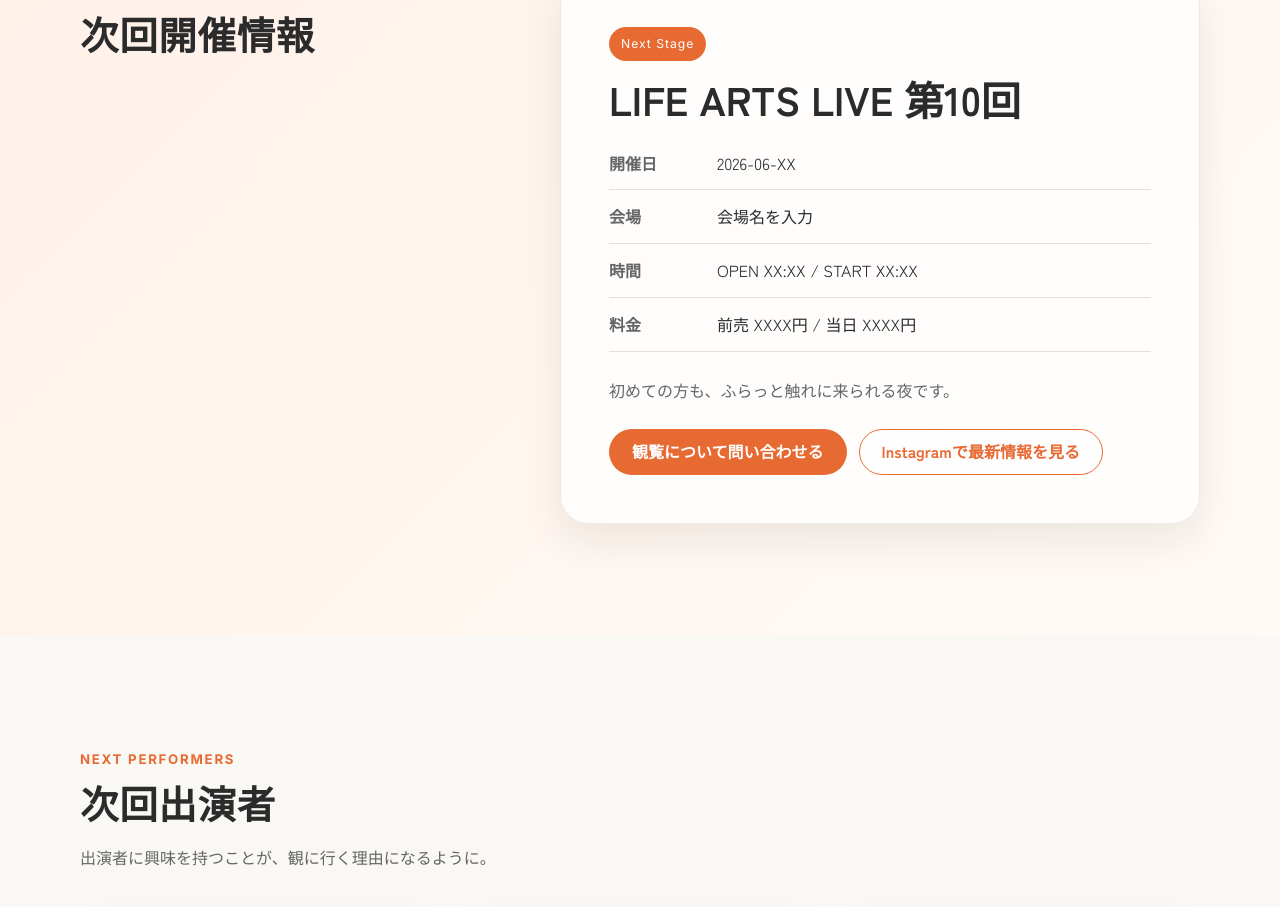
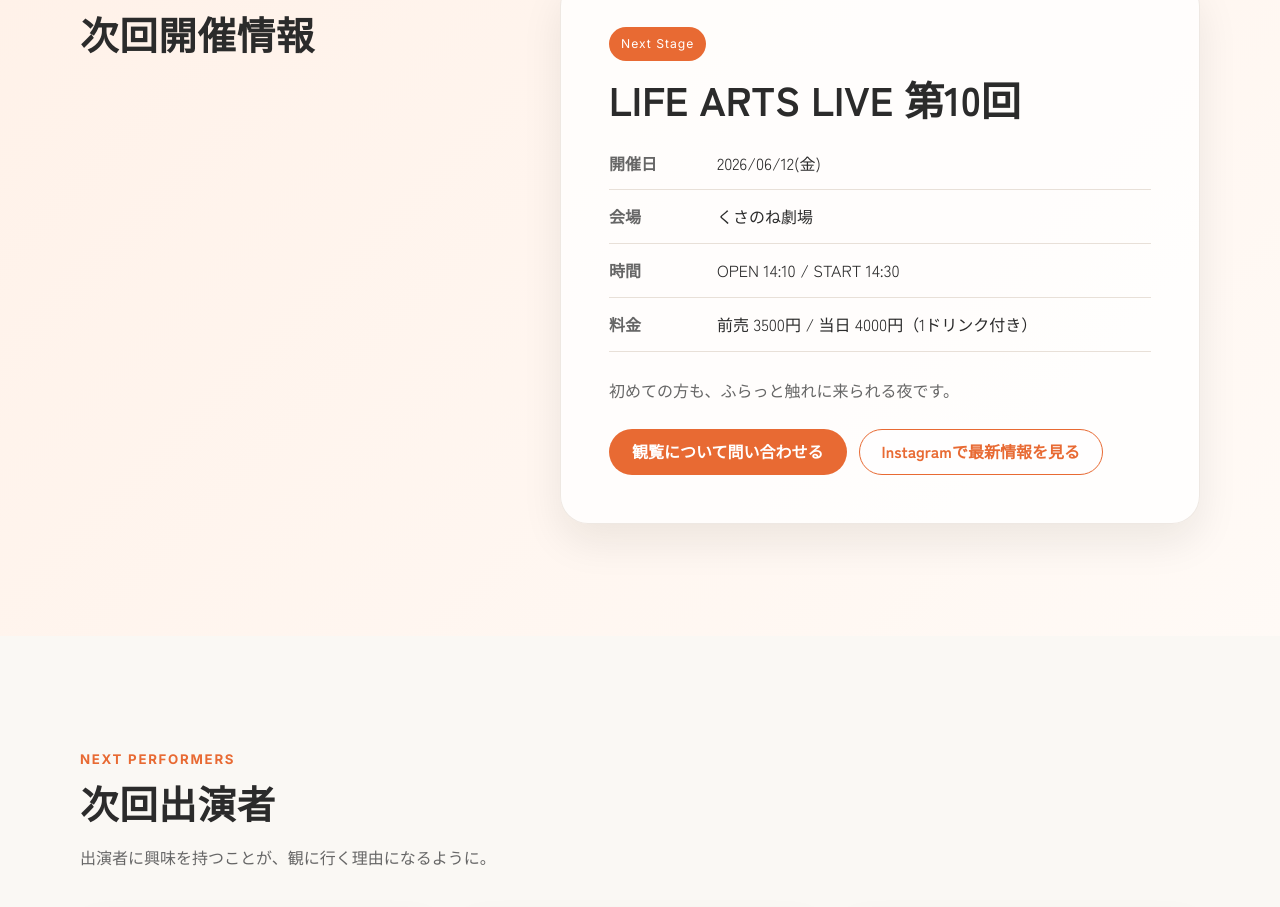
Before and after one commit to araragi0040-jpg/life-arts-live-museum, a Next.js app: page / in a window 1280 px wide. Shown: the part 2775-3682 px from the top of the page. Built offline with nearby package versions, Linux system fonts and the light colour scheme.

Commit message:
Update nextLive.ts

```diff
--- a/src/data/nextLive.ts
+++ b/src/data/nextLive.ts
@@ -2,11 +2,11 @@ import type { NextLive } from "@/types";
 
 export const nextLive: NextLive = {
   title: "LIFE ARTS LIVE 第10回",
-  date: "2026-06-XX",
-  venue: "会場名を入力",
-  openTime: "XX:XX",
-  startTime: "XX:XX",
-  price: "前売 XXXX円 / 当日 XXXX円",
+  date: "2026-06-13",
+  venue: "くさのね劇場",
+  openTime: "14:10",
+  startTime: "14:30",
+  price: "前売 3500円 / 当日 4000円（1ドリンク付き）",
   note: "初めての方も、ふらっと触れに来られる夜です。",
   contactUrl: "https://www.instagram.com/",
   instagramUrl: "https://www.instagram.com/",
```
